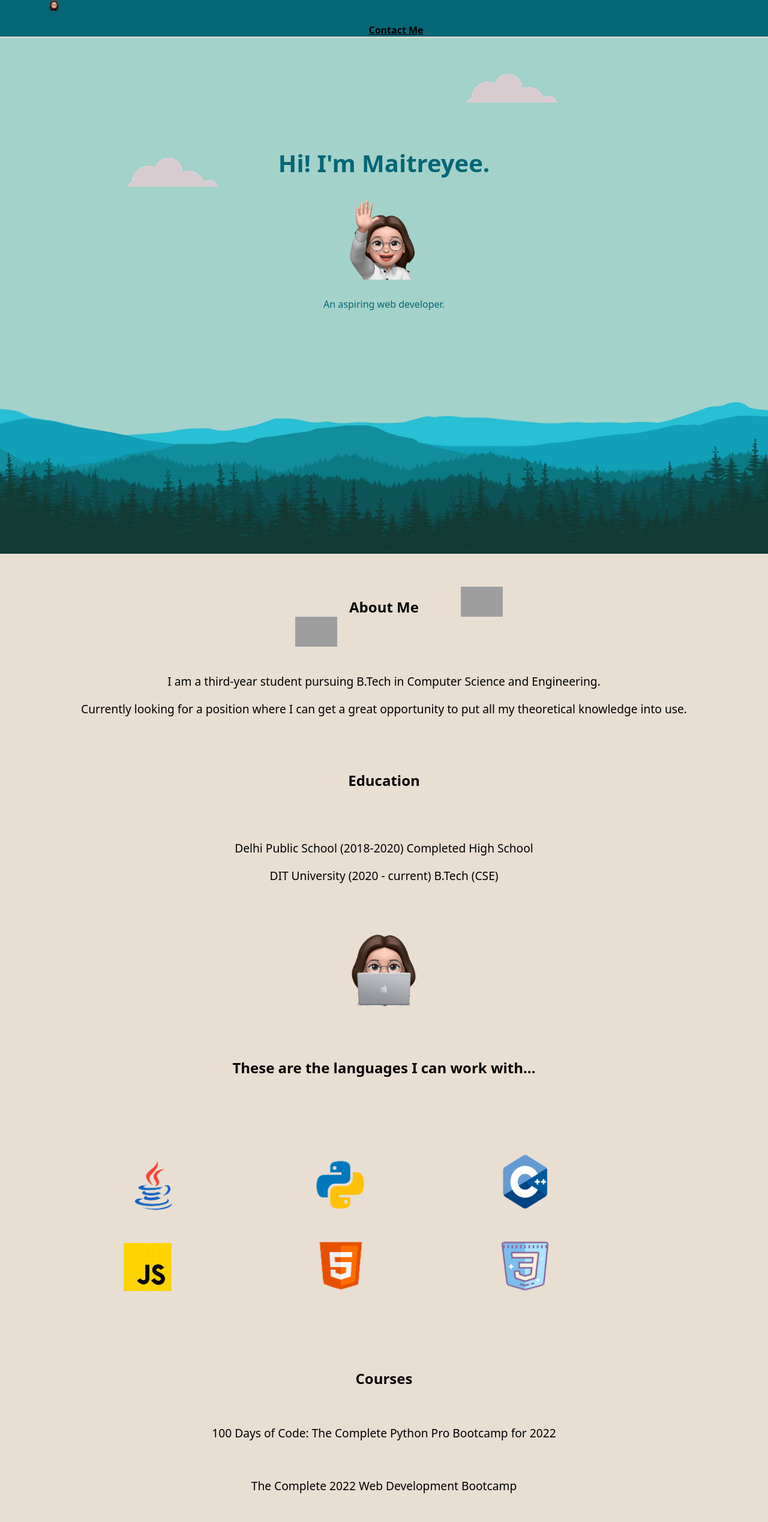
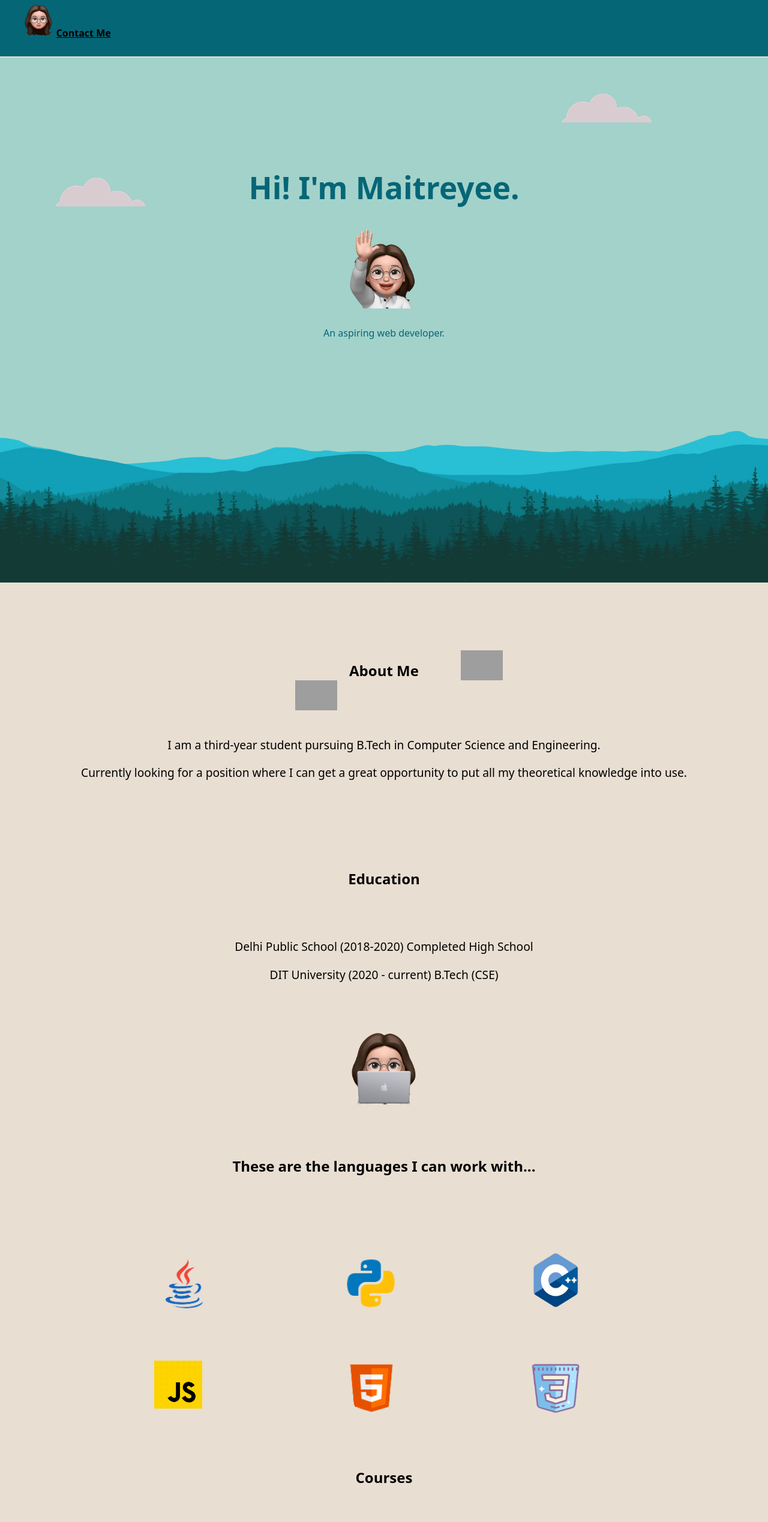
Before and after one commit to maitreyee-xo/resume, a plain HTML site: page index.html in a window 1280 px wide. Shown: the top 2537 px of the page at 60% size. Drawn offline with Linux system fonts and the light colour scheme; grey boxes are pictures that could not be loaded.

Commit message:
Update webpg.css

```diff
--- a/webpg.css
+++ b/webpg.css
@@ -1,59 +1,32 @@
 body
 {
     background-color: #E8DED2;
-    margin-top: 0px;
-    margin-bottom: 0px;
-    margin-left: 0px;
-    margin-right: 0px;
+    margin-top: 0%;
+    margin-bottom:  0%;
+    margin-left:  0%;
+    margin-right:  0%;
     text-align: center;
     font-family: system-ui, -apple-system, BlinkMacSystemFont, 'Segoe UI', Roboto, Oxygen, Ubuntu, Cantarell, 'Open Sans', 'Helvetica Neue', sans-serif;
     display: unset;
 }
-/* .top-cont
-{
-    background-color: #056676;
-    position:-webkit-sticky;
-    position: sticky;
-    left: 0;
-    right: 0;
-    top:0;
-    bottom: 0;
-    margin-bottom: -16px;
-    margin-top: -1.2%;
-    opacity: 0.95;
-    padding: 10px;
-    /* z-index: 1; */
-
-/*
-
-.static
-{
-    position: relative;
-    right:550px;
-    transform: scale(1.025);
-}
-
-/* .static:hover
-{
-   opacity: 0;
-} */
-
 .navbar-custom {
     background-color: #056676;
-    height: 15%;
+    height: 30%;
 }
 .hi-top
 {
     display: inline-block;
     position: relative;
-    right: 43%;
-
+    right: 45%;
+    width: 80%;
+    cursor: url('cursor-white.png'), pointer;
+    top: 8px;
 }
 .topcontainer
 {
     background-color: #A3D2CA;
-    padding: 0px;
-    margin-bottom: 50px;
+    padding:  0%;
+    margin-bottom: 5%;
     width: 100%;
     position: relative;
     margin-top: -2.8%;
@@ -61,24 +34,22 @@ body
 .middlecontainer
 {
     background-color: #E8DED2;
-    padding: 20px;
-    margin-bottom: 50px;
-    margin-right: 0px;
+    padding: 5%;
+    margin-bottom: 5%;
+    margin-right: 0%;
 
 }
-.languages {
+.languages
+{
     display: grid;
     grid-template-columns: 0.4% 0.4% 0.4%;
     grid-template-rows: 0.4% 0.4% 0.4%;
-    gap: -5px -5px;
+    gap: -5% -5%;
     grid-template-areas:
       ". . ."
       ". . ."
       ". . .";
-
-
   }
-
 .grid-item
 {
     display: flex;
@@ -93,42 +64,42 @@ body
 {
     position: relative;
     display: inline-block;
-    left: 4000%;
+    left: 5000%;
 }
 .python
 {
     position: relative;
     display: inline-block;
-    left: 10000%;
+    left: 11000%;
 }
 .cpp
 {
     position: relative;
     display: inline-block;
-    left: 16000%;
+    left: 17000%;
 }
 .js
 {
     position: relative;
     display: inline-block;
-    left: 4000%;
-    top: 18000%;
+    left: 5000%;
+    top: 22000%;
 
 }
 .html
 {
     position: relative;
     display: inline-block;
-    left: 10000%;
-    top: 16500%;
+    left: 11000%;
+    top: 21500%;;
 
 }
 .css
 {
     position: relative;
     display: inline-block;
-    left: 16000%;
-    top: 17000%;
+    left: 17000%;
+    top: 22000%;
 
 }
 .problem
@@ -143,7 +114,7 @@ body
 .bottomcontainer
 {
     background-color: #54BAB9;
-    padding: 20px;
+    padding: 3%;
     margin-bottom: 0px;
     position: relative;
     height: 220px;
@@ -153,7 +124,7 @@ h1
     color: #056676;
     margin-top: 10%;
     margin-bottom: 2%;
-    font-size: 40px;
+    font-size: 320%;
 }
 
 .desc
@@ -184,14 +155,14 @@ h1
 {
     position: relative;
     display: inline-block;
-    left : 290px;
+    left : 35%;
     top: 60px;
 }
 .cloud-head1
 {
     position: relative;
     display: inline-block;
-    right: 430px;
+    right: 43%;
     top: 200px;
 }
 .cloud-mid1
@@ -216,7 +187,7 @@ h1
 {
     position: relative;
     display: inline-block;
-    right: 200px;
+    right: 180px;
     top: 100px;
     cursor: url('cursor-image.png'), pointer;
 
@@ -229,7 +200,13 @@ h1
     top: 100px;
     cursor: url('cursor-image.png'), pointer;
 }
-
+.contact
+{
+    position: relative;
+    display: inline-block;
+    bottom: 28px;
+    right: 42%;
+}
 .h3
 {
     position: relative;
@@ -242,7 +219,7 @@ h1
     position: relative;
     display: inline-block;
     top: 100px;
-    left: 40px;
+    left: 30px;
     cursor: url('cursor-image.png'), pointer;
 
 }
@@ -254,3 +231,13 @@ h1
 *{
     word-break: break-word;
 }
+.fname
+{
+position: relative;
+display: inline-block;
+}
+.fname-one
+{
+    position: relative;
+    display: inline-block;
+}
```
